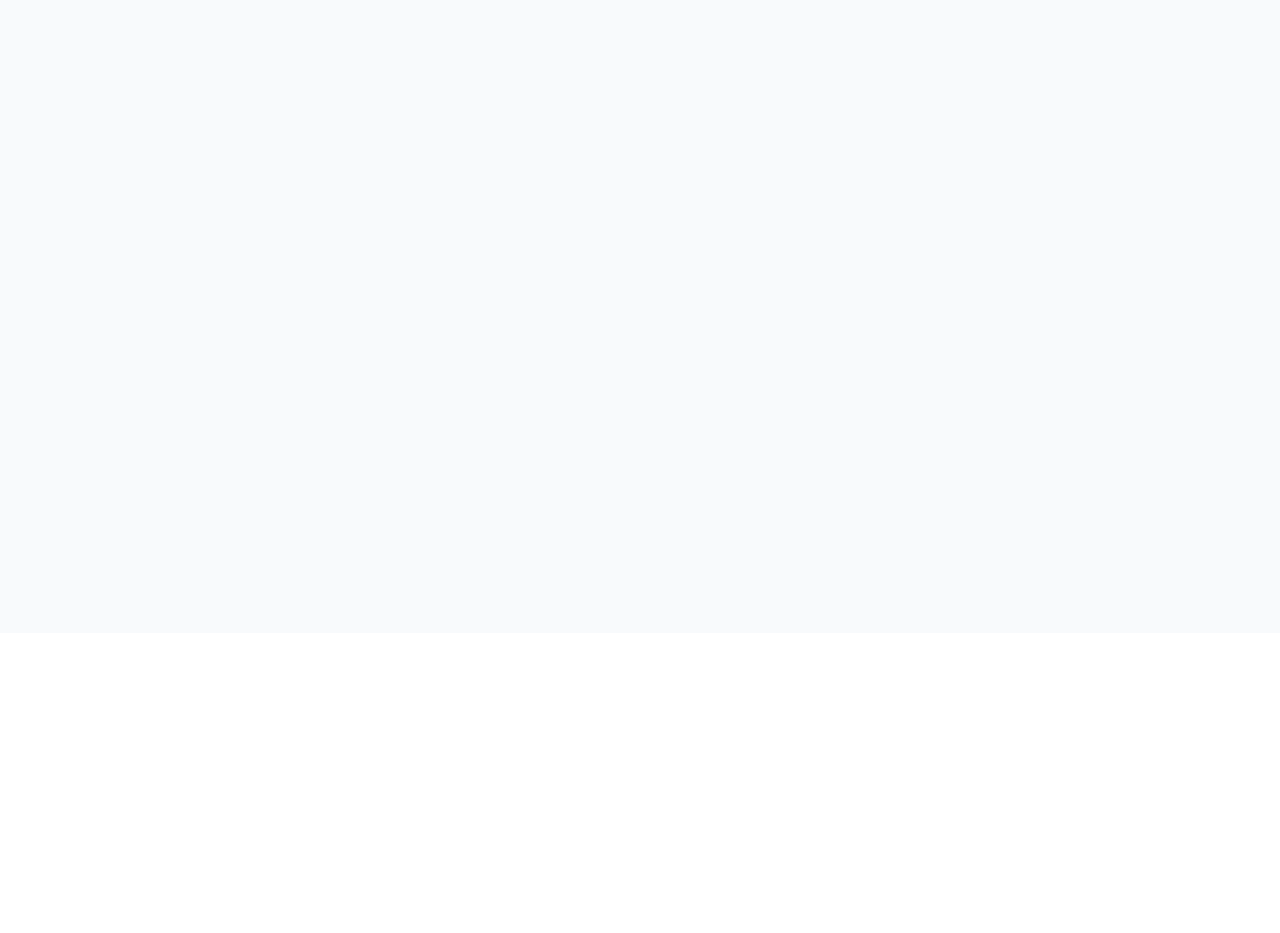
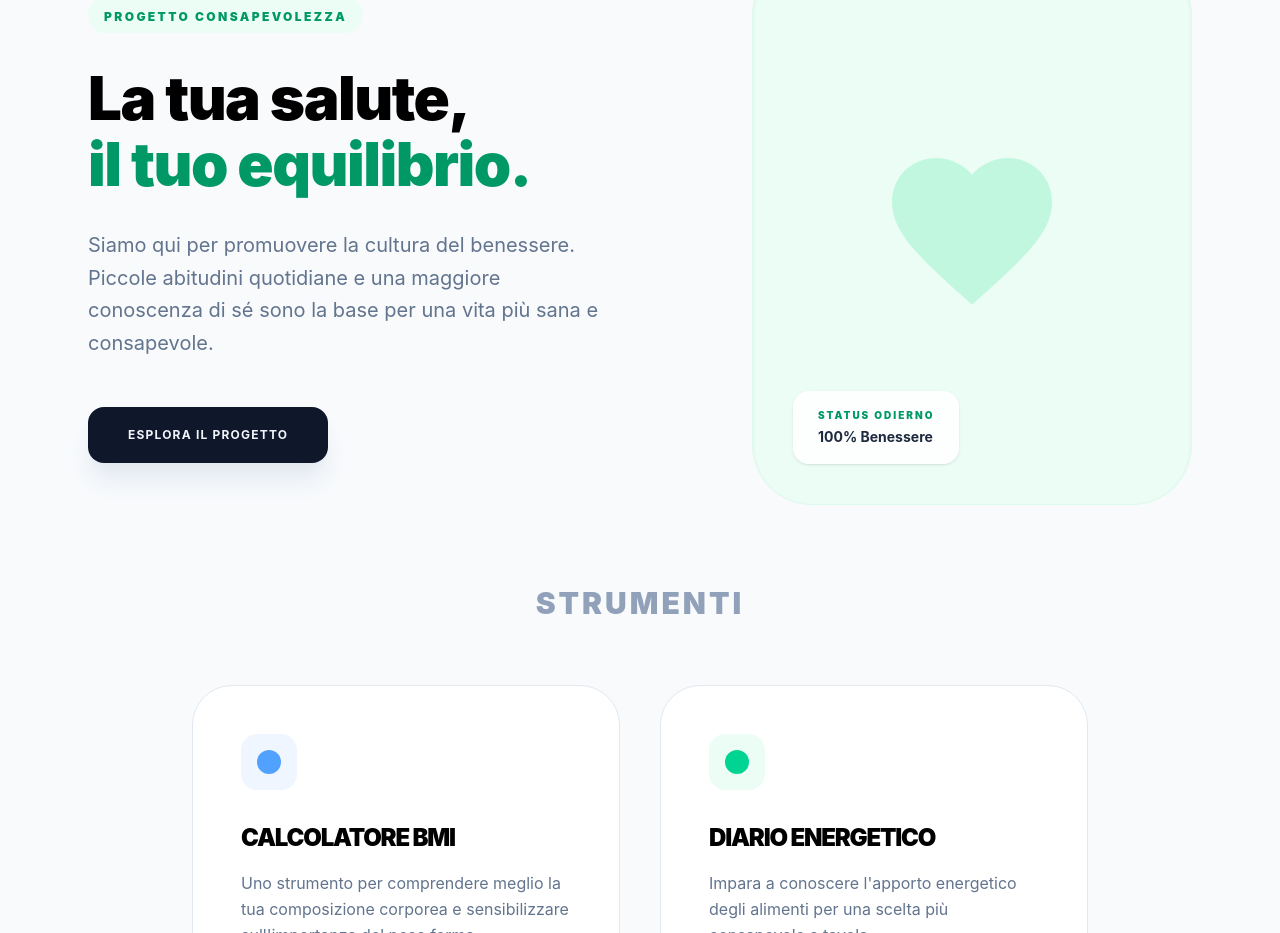
Before and after one commit to Granori/Progetto-SaluteBenessere, a React (Vite) app: page / in a window 1280 px wide. Shown: the part 167-1100 px from the top of the page. Before the commit the page ends 800 px from the top, so only its background shows below. Built offline with nearby package versions, Linux system fonts and the light colour scheme.

Commit message:
Aggiunta home

```diff
--- a/src/App.jsx
+++ b/src/App.jsx
@@ -27,6 +27,7 @@ function App() {
 
               <h2 className='text-3xl font-semibold'>Impostazioni</h2>
 
+              <div className='flex flex-col gap-3 ps-5'>
                 <div className="flex items-center gap-10">
                   <label className="">
                     Modalità Scura
@@ -62,6 +63,12 @@ function App() {
 
                 </div>
 
+                <div className='className="flex items-center gap-10"'>
+                  <label>Lingua</label>
+                </div>
+
+              </div>
+
               <div className='mt-auto'>Accedi</div>
 
             </div>
--- a/src/index.css
+++ b/src/index.css
@@ -8,9 +8,11 @@
   --color-testo: var(--colore-slate-900);
   --color-testo-affine: var(--color-slate-100);
   --color-testo-opaco: var(--color-slate-300);
+  --color-testo-opaco-2: var(--color-slate-400);
   --color-icona: var(--color-slate-700);
 
   --color-pulsante: var(--color-slate-900);
+  --color-pulsante-hover: var(--color-slate-800);
   --color-errore-shadow: var(--color-red-100);
   --color-bordo-errore: var(--color-red-400);
   --color-testo-errore: var(--color-red-500);
@@ -26,6 +28,7 @@
   --color-verde: var(--color-emerald-600);
   --color-verde-hover: var(--color-emerald-500);
   --color-verde-shadow: var(--color-emerald-200);
+  --color-verde-sfondo: var(--color-emerald-50);
 }
 
 /* Dark Mode */
@@ -34,9 +37,11 @@
   --color-testo: var(--color-slate-100);
   --color-testo-affine: var(--color-slate-900);
   --color-testo-opaco: var(--color-slate-600);
+  --color-testo-opaco-2: var(--color-slate-600);
   --color-icona: var(--color-slate-200);
 
   --color-pulsante: var(--color-slate-100);
+  --color-pulsante-hover: var(--color-slate-300);
   --color-errore-shadow: var(--color-red-900);
   --color-bordo-errore: var(--color-red-400);
   --color-testo-errore: var(--color-red-500);
@@ -52,6 +57,7 @@
   --color-verde: var(--color-emerald-400);
   --color-verde-hover: var(--color-emerald-500);
   --color-verde-shadow: var(--color-emerald-800);
+  --color-verde-sfondo: var(--color-emerald-800);
 }
 
 /* * { outline: 1px solid red !important; } */
--- a/src/pages/bmi.jsx
+++ b/src/pages/bmi.jsx
@@ -55,11 +55,14 @@ export default function PagBMI() {
 
                 console.log(risultato);
                 setBmi(risultato);
+
+                setAttesa(false);
             }
+
         } catch (errore) {
             console.error("Errore invio:", errore);
         }
-        setAttesa(false);
+        // setAttesa(false);
     }
 
     if (caricamento) return (
@@ -170,7 +173,7 @@ export default function PagBMI() {
                         <img src="https://unsplash.com"
                             alt="Cibo salutare" className="object-cover w-full h-full opacity-90 hover:scale-110 transition-transform duration-700" />
                         <div className="absolute bottom-4 right-4 bg-white/90 backdrop-blur px-4 py-2 rounded-lg shadow-sm">
-                            <span className="text-xs font-bold uppercase text-emerald-700 italic">Immagine sulle calorie</span>
+                            <span className="text-xs font-bold uppercase text-verde italic">Immagine sulle calorie</span>
                         </div>
                     </div>
                 </div>
--- a/src/pages/home.jsx
+++ b/src/pages/home.jsx
@@ -1,5 +1,101 @@
 import { useState, useEffect } from "react";
 
-export default function Home() {
-    return (<h1>SALUTE E BENESSERE</h1>)
-}
+export default function HomePage() {
+    return (
+        <main className="max-w-6xl mx-auto px-6">
+            <section className="grow flex flex-col lg:flex-row items-center justify-center gap-12 py-12">
+                <div className="flex-1 space-y-6 lg:space-y-8 text-center lg:text-left">
+                    <div className="bg-verde-sfondo inline-block px-4 py-1.5 rounded-full">
+                        <span className="text-verde text-sm lg:text-xs font-black uppercase tracking-[0.2em]">
+                            Progetto Consapevolezza
+                        </span>
+                    </div>
+                    <h1 className="text-4xl md:text-5xl lg:text-6xl font-black leading-[1.1] tracking-tight text-testo">
+                        La tua salute, <br />
+                        <span className="text-verde">il tuo equilibrio.</span>
+                    </h1>
+                    <p className="text-testo-nav text-lg lg:text-xl leading-relaxed max-w-lg mx-auto lg:mx-0">
+                        Siamo qui per promuovere la cultura del benessere. Piccole abitudini quotidiane e una maggiore conoscenza di sé sono la base per una vita più sana e consapevole.
+                    </p>
+                    <div className="flex justify-center lg:justify-start pt-4">
+                        <button className="bg-pulsante text-testo-affine shadow-bordo-nav hover:bg-pulsante-hover px-8 lg:px-10 py-4 lg:py-5 rounded-2xl font-bold uppercase tracking-widest text-[10px] lg:text-xs transition-all shadow-xl active:scale-95">
+                            Esplora il progetto
+                        </button>
+                    </div>
+                </div>
+
+                {/* Card Immagine Cuore ridimensionata e centrata */}
+                <div className="flex-1 w-full max-w-[320px] md:max-w-100 lg:max-w-110">
+                    <div className="relative bg-emerald-50 rounded-[60px] aspect-[4/5] overflow-hidden border border-emerald-100/50 shadow-inner transform hover:rotate-1 transition-transform duration-500">
+                        <div className="absolute inset-0 flex items-center justify-center p-12">
+                            {/* Icona o Illustrazione placeholder */}
+                            <svg className="w-48 h-48 text-emerald-200/60" fill="currentColor" viewBox="0 0 24 24">
+                                <path d="M12 21.35l-1.45-1.32C5.4 15.36 2 12.28 2 8.5 2 5.42 4.42 3 7.5 3c1.74 0 3.41.81 4.5 2.09C13.09 3.81 14.76 3 16.5 3 19.58 3 22 5.42 22 8.5c0 3.78-3.4 6.86-8.55 11.54L12 21.35z" />
+                            </svg>
+                        </div>
+                        <div className="absolute bottom-10 left-10 bg-white/90 backdrop-blur-md px-6 py-4 rounded-2xl shadow-sm border border-white/50">
+                            <p className="text-[10px] font-black uppercase text-emerald-600 tracking-[0.2em] mb-1">Status Odierno</p>
+                            <p className="text-sm font-bold text-slate-800">100% Benessere</p>
+                        </div>
+                    </div>
+                </div>
+
+            </section>
+
+            {/* --- STRUMENTI --- */}
+            <section className="mb-32 pt-8">
+                <h2 className="text-testo-opaco-2 text-center text-2xl lg:text-3xl font-black mb-12 lg:mb-16 uppercase tracking-widest">
+                    Strumenti
+                </h2>
+                <div className="grid grid-cols-1 md:grid-cols-2 gap-8 lg:gap-10 max-w-4xl mx-auto">
+                    {/* Card BMI */}
+                    <div className="group bg-card border-bordo-nav shadow-ombra rounded-[40px] p-10 lg:p-12 border hover:shadow-2xl transition-all duration-500">
+                        <div className="w-14 h-14 bg-blue-50 rounded-2xl flex items-center justify-center mb-8 group-hover:scale-110 transition-transform">
+                            <div className="w-6 h-6 bg-blue-400 rounded-full" />
+                        </div>
+                        <h3 className="text-xl lg:text-2xl font-black mb-4 uppercase tracking-tighter">Calcolatore BMI</h3>
+                        <p className="text-testo-nav leading-relaxed text-sm lg:text-base">Uno strumento per comprendere meglio la tua composizione corporea e sensibilizzare sull'importanza del peso forma.</p>
+                    </div>
+
+                    {/* Card Calorie */}
+                    <div className="group bg-card border-bordo-nav shadow-ombra rounded-[40px] p-10 lg:p-12 border hover:shadow-2xl transition-all duration-500">
+                        <div className="w-14 h-14 bg-emerald-50 rounded-2xl flex items-center justify-center mb-8 group-hover:scale-110 transition-transform">
+                            <div className="w-6 h-6 bg-emerald-400 rounded-full" />
+                        </div>
+                        <h3 className="text-xl lg:text-2xl font-black mb-4 uppercase tracking-tighter">Diario Energetico</h3>
+                        <p className="text-testo-nav leading-relaxed text-sm lg:text-base">Impara a conoscere l'apporto energetico degli alimenti per una scelta più consapevole a tavola.</p>
+                    </div>
+                </div>
+            </section>
+
+            {/* --- SECONDA SEZIONE --- */}
+            <section className="flex flex-col lg:flex-row-reverse items-center gap-12 lg:gap-20 pb-20">
+                <div className="flex-1 space-y-6 lg:space-y-8 text-center lg:text-left">
+                    <h2 className="text-3xl lg:text-[42px] font-black leading-tight tracking-tight">
+                        Oltre i numeri, <br className="hidden lg:block" /> la consapevolezza.
+                    </h2>
+                    <div className="border-y-2 lg:border-y-0 lg:border-l-4 border-verde-hover py-4 lg:py-2 lg:pl-8">
+                        <p className="text-testo-opaco-2 text-lg font-medium italic">
+                            Monitorare non significa ossessionarsi, ma decidere meglio del proprio futuro.
+                        </p>
+                    </div>
+                    <p className="text-testo-nav text-base lg:text-lg leading-relaxed max-w-xl mx-auto lg:mx-0">
+                        Abbattiamo le barriere dell'informazione sulla salute, rendendo la prevenzione accessibile a tutti tramite dati chiari.
+                    </p>
+                </div>
+
+                {/* Card Immagine Secondaria */}
+                <div className="relative flex-1 w-full max-w-95 lg:max-w-120">
+                    <div className="aspect-square bg-emerald-50 rounded-3xl overflow-hidden border-8 border-white shadow-xl flex items-center justify-center">
+                        <img src="https://unsplash.com"
+                            alt="Cibo salutare" className="object-cover w-full h-full opacity-90 hover:scale-110 transition-transform duration-700" />
+                        <div className="absolute bottom-4 right-4 bg-white/90 backdrop-blur px-4 py-2 rounded-lg shadow-sm">
+                            <span className="text-xs font-bold uppercase text-verde italic">Immagine sulle calorie</span>
+                        </div>
+                    </div>
+                </div>
+
+            </section>
+        </main>
+    );
+};
--- a/src/pages/navbar.jsx
+++ b/src/pages/navbar.jsx
@@ -21,7 +21,7 @@ export default function Navbar({ openSettings }) {
     }
 
     return (
-        <nav className="w-full bg-nav border-bordo-nav border-b-2 text-testo px-10 py-5 items-center shadow-sm">
+        <nav className="w-full bg-nav border-bordo-nav sticky z-50 top-0 border-b-2 text-testo px-10 py-5 items-center shadow-sm">
             <div className="flex justify-between">
                 <div className="text-verde font-black text-2xl tracking-tighter italic">HEALTHY.</div>
 
```
Lines whose indentation alone changed are shown as unchanged.
